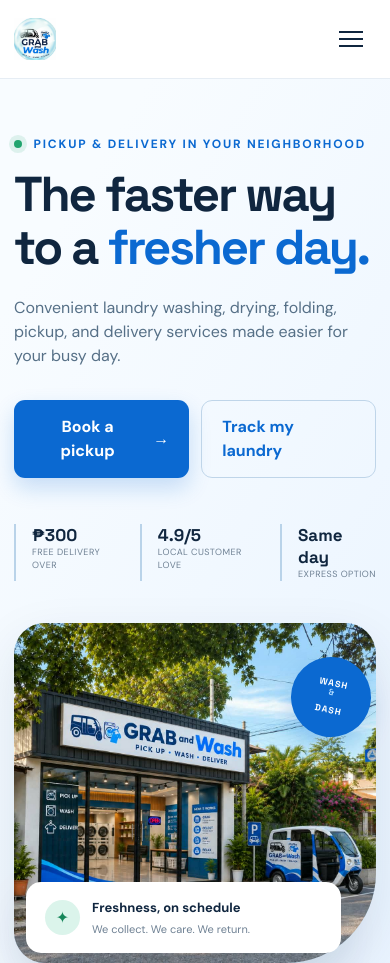
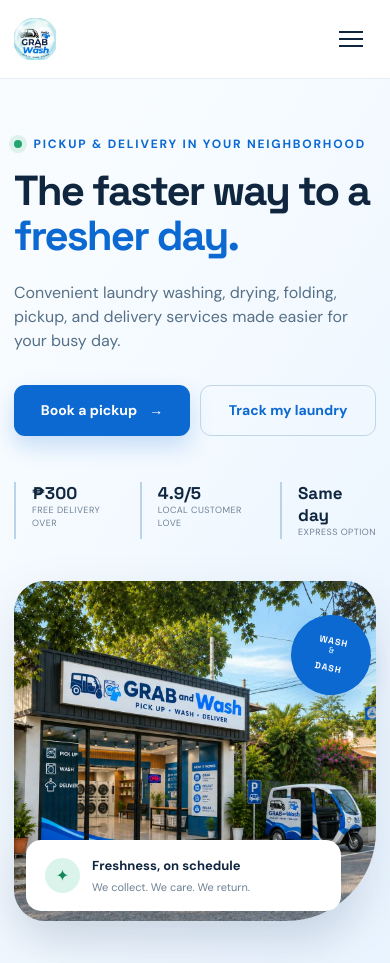
Before and after one commit to Ivymica17/Wash-and-Dash, a plain HTML site: page index.html in a window 390 px wide. Shown: the top 963 px of the page. Drawn offline with nearby package versions, Linux system fonts and the light colour scheme.

Commit message:
fixing mobile

```diff
--- a/css/style.css
+++ b/css/style.css
@@ -104,3 +104,22 @@
     transform: none;
   }
 }
+
+@media (max-width: 520px) {
+  .hero-actions {
+    display: grid;
+    grid-template-columns: repeat(2, minmax(0, 1fr));
+    gap: 10px;
+  }
+
+  .hero-actions .button {
+    justify-content: center;
+    padding: 14px 8px;
+    font-size: 14px;
+    white-space: nowrap;
+  }
+
+  .hero h1 {
+    font-size: 42px;
+  }
+}
--- a/index.html
+++ b/index.html
@@ -9,7 +9,7 @@
   <link rel="preconnect" href="https://fonts.googleapis.com">
   <link rel="preconnect" href="https://fonts.gstatic.com" crossorigin>
   <link href="https://fonts.googleapis.com/css2?family=DM+Sans:wght@400;500;600;700&family=Space+Grotesk:wght@500;600;700&display=swap" rel="stylesheet">
-  <link rel="stylesheet" href="css/style.css?v=5">
+  <link rel="stylesheet" href="css/style.css?v=6">
   <link rel="stylesheet" href="css/hover-lift.css?v=1">
   <style>
     .sidebar-brand .brand-mark.small {
```
